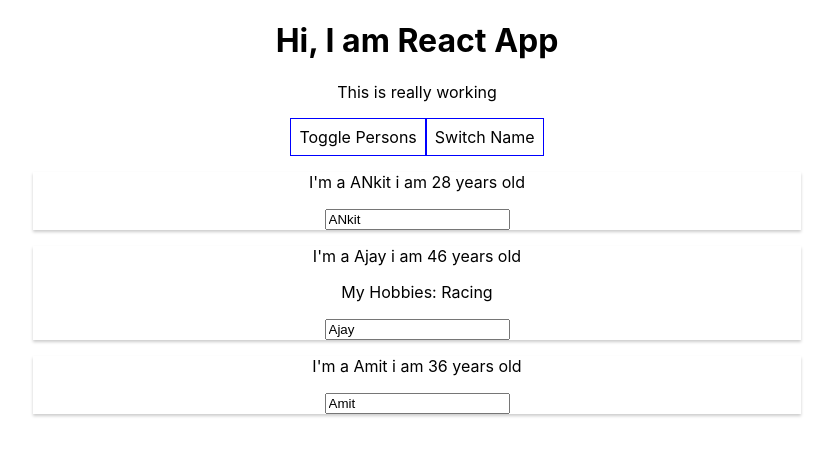
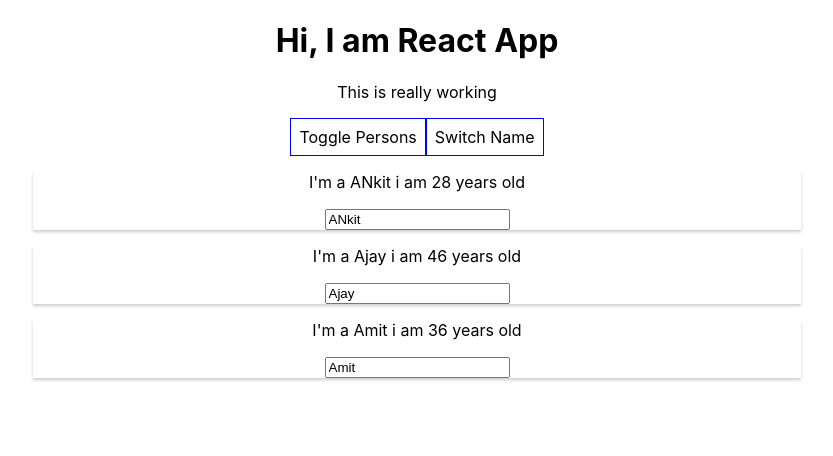
Before and after one commit to ankit1601/react_app_practice, a React (Create React App) app in the folder react-complete-guide/: page / in a window 1280 px wide. Both pictures are taken after a click on the button "Toggle Persons". Shown: the top 456 px of the page, without its empty margins (223-1056 px from the left). Built offline with nearby package versions, Linux system fonts and the light colour scheme.

Commit message:
Adding list to render element with key as attribute

```diff
--- a/react-complete-guide/src/App.js
+++ b/react-complete-guide/src/App.js
@@ -2,13 +2,14 @@
 import logo from './logo.svg';
 import './App.css';
 import Person from './Person/Person';
+import person from './Person/Person';
 
 class App extends Component {
  state = {
    persons:[
-     {name:'ANkit', age:28},
-     {name:'Ajay', age:46},
-     {name:'Amit', age:36}
+     {id:"shjksa",name:'ANkit', age:28},
+     {id:"jkdjshd",name:'Ajay', age:46},
+     {id:"kjhfkjdh", name:'Amit', age:36}
    ],
    showPersons:false
  }
@@ -32,6 +33,14 @@
   ]})
  }
 
+ deletePersonHandler = (personIndex) => {
+    // const persons = this.state.persons;// this will copy the reference of original array just to avoid we can copy
+    // const persons = this.state.persons.splice() // splice without arguements copy complete array but we have another syntax
+    const persons = [...this.state.persons]
+    persons.splice(personIndex,1);
+    this.setState({persons:persons})
+ }
+
  togglePersonHandler = () => {
     const doesShow = this.state.showPersons;
     this.setState({showPersons:!doesShow})
@@ -51,7 +60,13 @@
    if(this.state.showPersons){
      persons = (
       <div>
-      <Person
+
+      {this.state.persons.map((person, index) =>  {
+         return <Person key={person.id} click = {()=>this.deletePersonHandler(index)}
+                        name={person.name}
+                        age={person.age} />
+      })}
+      {/* <Person
       name={this.state.persons[0].name}
       age={this.state.persons[0].age}/>
       <Person
@@ -61,7 +76,7 @@
       changed={this.nameChangeHandler}>My Hobbies: Racing</Person>
       <Person
       name={this.state.persons[2].name}
-      age={this.state.persons[2].age}/>
+      age={this.state.persons[2].age}/> */}
   </div>
      )
    }
```
